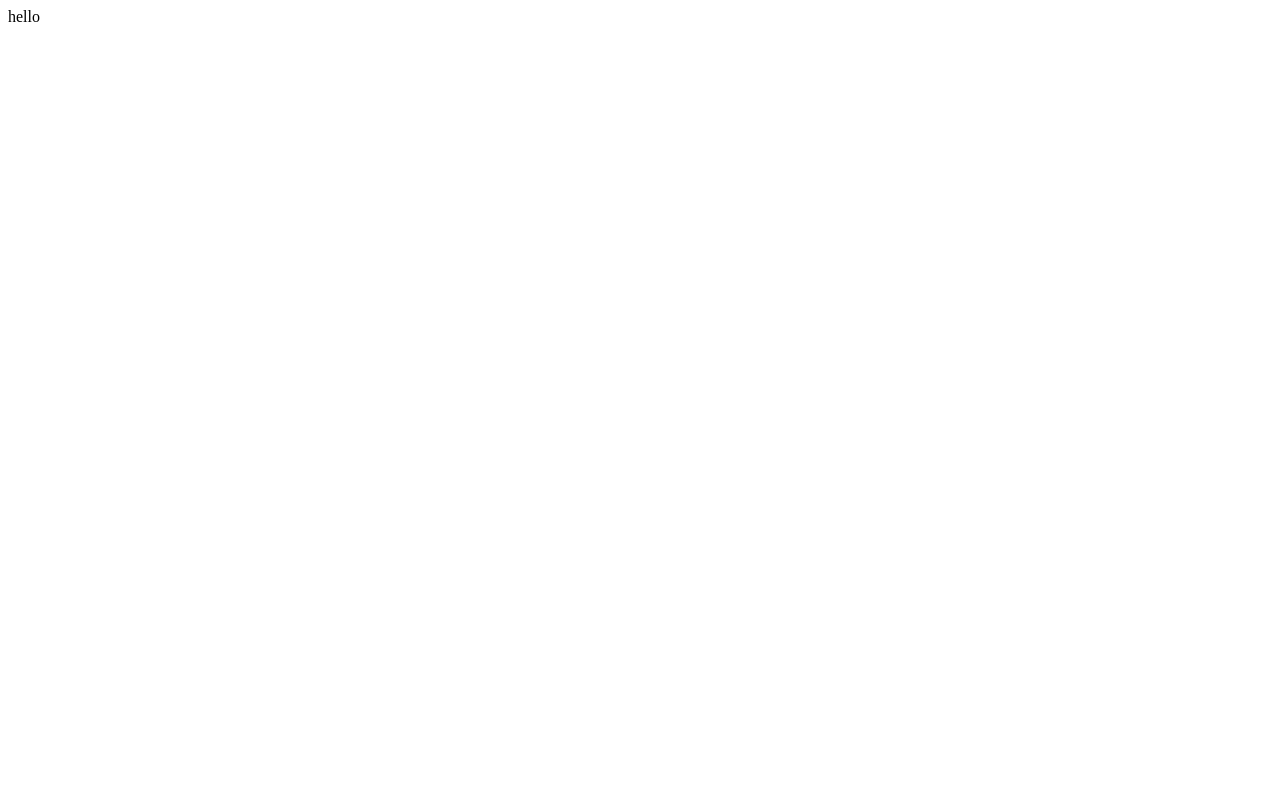
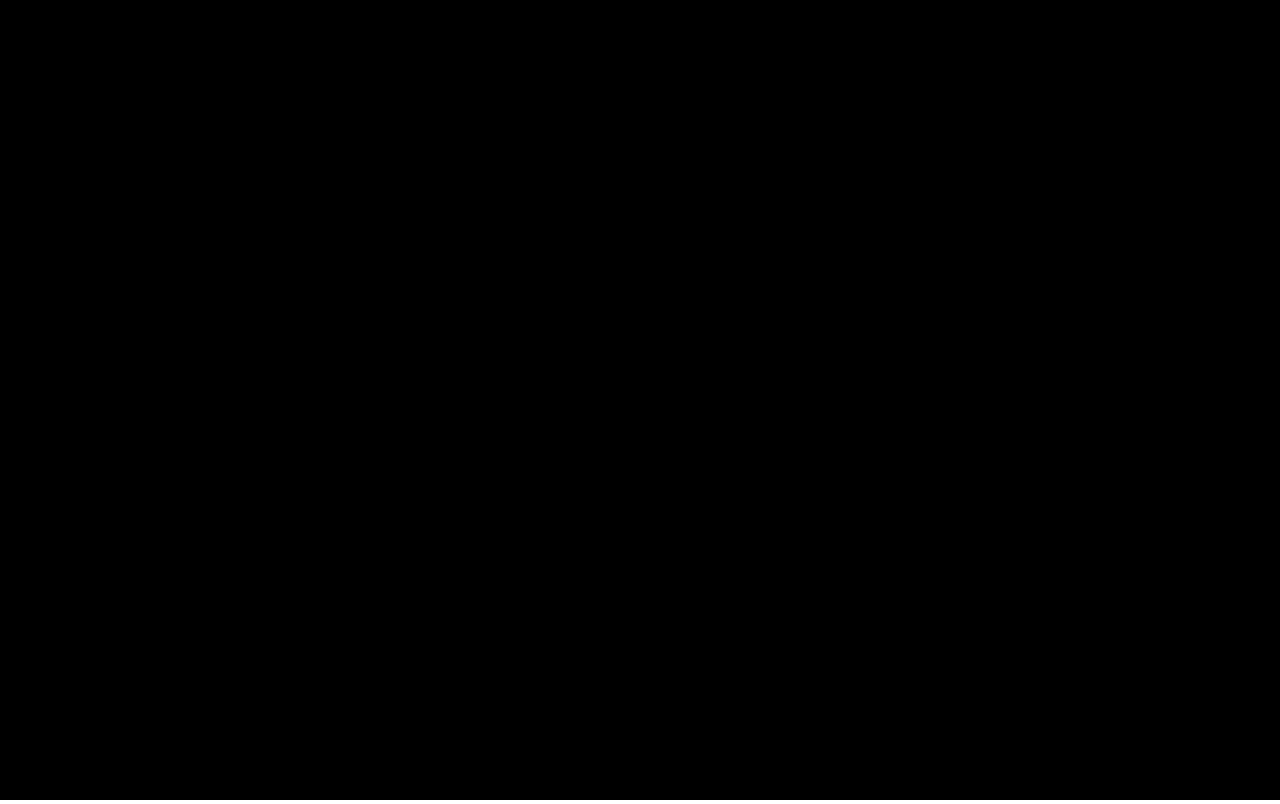
Before and after one commit to HawkinsThomas/Universe, a React (Create React App) app: page / in a window 1280 px wide. Built offline with nearby package versions, Linux system fonts and the light colour scheme.

Commit message:
Add hooks to canvas component, add theme provider for styles

```diff
--- a/package.json
+++ b/package.json
@@ -15,7 +15,8 @@
     "react-router-dom": "^5.1.2",
     "react-scripts": "3.3.1",
     "redux": "^4.0.5",
-    "redux-thunk": "^2.3.0"
+    "redux-thunk": "^2.3.0",
+    "styled-components": "^5.1.1"
   },
   "scripts": {
     "start": "react-scripts start",
--- a/src/App.js
+++ b/src/App.js
@@ -2,21 +2,24 @@ import React from 'react';
 import { Route, Switch, BrowserRouter as Router } from 'react-router-dom';
 import { createBrowserHistory } from 'history';
 import { Provider } from 'react-redux';
+import { ThemeProvider } from 'styled-components';
 import store from './store';
+import theme from './theme';
 import CanvasPage from './pages/CanvasPage';
 
 
 const history = createBrowserHistory();
 
-console.log(Provider);
 
 const App = () => (
   <Provider store={store}>
-    <Router history={history}>
-      <Switch>
-        <Route exact path="/" component={CanvasPage} />
-      </Switch>
-    </Router>
+    <ThemeProvider theme={theme}>
+      <Router history={history}>
+        <Switch>
+          <Route exact path="/" component={CanvasPage} />
+        </Switch>
+      </Router>
+    </ThemeProvider>
   </Provider>
 );
 
--- a/src/index.css
+++ b/src/index.css
@@ -1,13 +1,3 @@
 body {
   margin: 0;
-  font-family: -apple-system, BlinkMacSystemFont, 'Segoe UI', 'Roboto', 'Oxygen',
-    'Ubuntu', 'Cantarell', 'Fira Sans', 'Droid Sans', 'Helvetica Neue',
-    sans-serif;
-  -webkit-font-smoothing: antialiased;
-  -moz-osx-font-smoothing: grayscale;
 }
-
-code {
-  font-family: source-code-pro, Menlo, Monaco, Consolas, 'Courier New',
-    monospace;
-}
--- a/src/index.js
+++ b/src/index.js
@@ -1,6 +1,7 @@
 import React from 'react';
 import { render } from 'react-dom';
 import App from './App';
+import './index.css'
 // import * as serviceWorker from './serviceWorker';
 
 render(
--- /dev/null
+++ b/src/pages/CanvasPage/Canvas/component.js
@@ -0,0 +1,19 @@
+import React, { useRef } from 'react';
+import { StyledCanvas } from './styledComponents';
+
+
+const Canvas = ({ onClick }) => {
+
+  const canvasRef = useRef(null);
+
+  return(
+    <StyledCanvas
+      ref={canvasRef}
+      width={window.innerWidth}
+      height={window.innerHeight}
+      onClick={onClick}
+    />
+  );
+}
+
+export { Canvas };
--- /dev/null
+++ b/src/pages/CanvasPage/Canvas/index.js
@@ -0,0 +1,4 @@
+import { Canvas } from './component';
+
+
+export default Canvas;
--- /dev/null
+++ b/src/pages/CanvasPage/Canvas/styledComponents.js
@@ -0,0 +1,8 @@
+import styled from 'styled-components';
+
+
+const StyledCanvas = styled.canvas`
+  background: black;
+`;
+
+export { StyledCanvas };
--- a/src/pages/CanvasPage/component.js
+++ b/src/pages/CanvasPage/component.js
@@ -1,9 +1,11 @@
 import React from 'react';
+import Canvas from './Canvas';
+
 
 const CanvasPage = () => {
   return (
     <div>
-      hello
+      <Canvas />
     </div>
   );
 };
--- /dev/null
+++ b/src/theme.js
@@ -0,0 +1,16 @@
+const theme = {
+  colors: {
+    black: 'rgb(27, 28, 29)',
+    error: 'rgb(219, 40, 39)',
+  },
+  fonts: {
+    bodyText: '"Helvetica Neue", Arial',
+  },
+  fontSizes: {
+    modalHeader: '16px',
+    modalButton: '12px',
+    base: '13px',
+  },
+};
+
+export default theme;
```
Also changed, not shown: 1 other file (tests, documents, lock files or other folders).
